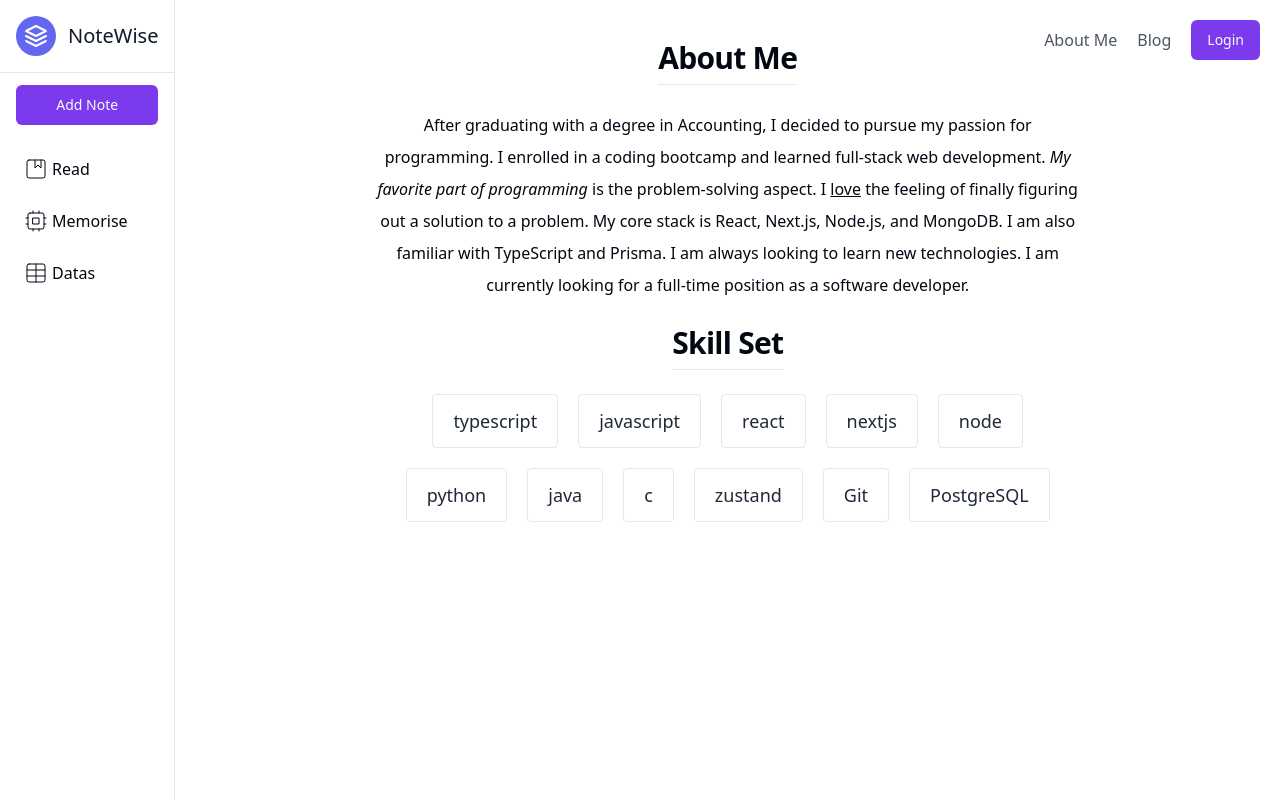
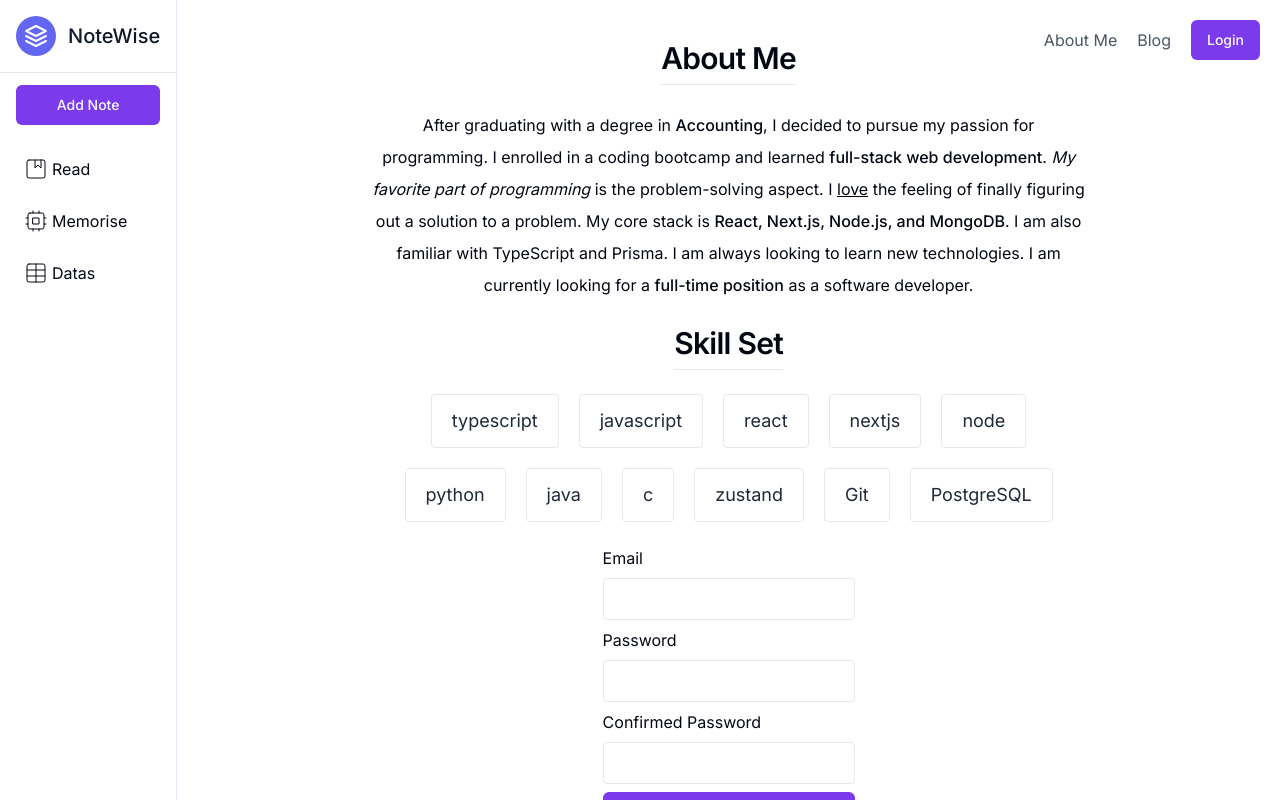
Before and after one commit to RunnningDogg/gallery, a Next.js app: page /about in a window 1280 px wide. Built offline with nearby package versions, Linux system fonts and the light colour scheme.

Commit message:
feature: add react hook form zod

```diff
--- a/src/app/about/page.tsx
+++ b/src/app/about/page.tsx
@@ -2,6 +2,7 @@
 import React from "react";
 import { motion } from "framer-motion";
 import toast, { Toaster } from "react-hot-toast";
+import ZodForm from "@/components/tony/learn/ZodForm";
 type Props = {};
 
 const skills = [
@@ -76,6 +77,8 @@ export default function AboutPage({}: Props) {
           </motion.li>
         ))}
       </ul>
+
+      <ZodForm />
     </div>
   );
 }
--- /dev/null
+++ b/src/app/api/hello/route.ts
@@ -0,0 +1,9 @@
+import { NextResponse } from "next/server";
+
+export async function GET(request: Request) {
+  return NextResponse.json({
+    // name: "gogo",
+    id: 10,
+    price: 10,
+  });
+}
--- a/src/app/cards/page.tsx
+++ b/src/app/cards/page.tsx
@@ -1,16 +1,45 @@
+"use client";
 import NormalCard from "@/components/tony/NormalCard";
 import { Button } from "@/components/ui/button";
 import { Check, X } from "lucide-react";
-import React from "react";
-
+import React, { useEffect } from "react";
+import { z } from "zod";
 type Props = {};
 
+const productSchema = z.object({
+  name: z.string(),
+  price: z.number().positive(),
+});
+
+type Product = z.infer<typeof productSchema>;
+
+const getPriceFromProduct = (product: Product) => {
+  return product.price;
+};
+
 export default function Page({}: Props) {
+  useEffect(() => {
+    const fetchData = async () => {
+      fetch("/api/hello")
+        .then((res) => res.json())
+        .then((data: Product) => {
+          const validateProduct = productSchema.safeParse(data);
+          if (!validateProduct.success) {
+            console.log(validateProduct.error);
+            return;
+          }
+          console.log(validateProduct.data.name.toUpperCase());
+        });
+    };
+    fetchData();
+  }, []);
+
   return (
     <div className="flex max-w-[1200px] flex-col items-center">
       <h2 className="pb-2 text-3xl font-semibold tracking-tight first:mt-0">
         Card Set
       </h2>
+
       <NormalCard />
 
       <div className="flex justify-between gap-3">
--- a/src/app/layout.tsx
+++ b/src/app/layout.tsx
@@ -17,6 +17,8 @@ export const metadata: Metadata = {
   title: "Create Next App",
   description: "Generated by create next app",
 };
+
+// console.log(fontSans.variable);
 
 export default function RootLayout({
   children,
--- a/src/components/tony/NormalCard.tsx
+++ b/src/components/tony/NormalCard.tsx
@@ -24,17 +24,12 @@ import {
 type Props = {};
 
 export default function NormalCard({}: Props) {
-  const tags = ["tech", "ai"];
-
-  const answer = "this is the answer";
-
   const [collapsible, setCollapsible] = useState(false);
 
   // 多卡片翻页
   const [currentIdx, setCurrentIdx] = useState(0);
-  const [slideDirection, setSlideDirection] = useState("left");
+  // const [slideDirection, setSlideDirection] = useState("left");
   const cardSets = [
-    // 这里是你的卡片数据
     {
       header: "cardset1 header1",
       content: `This is a card{currentIdx} Great work... It can be applied to entire
@@ -82,12 +77,12 @@ export default function NormalCard({}: Props) {
   const currentCard = cardSets[currentIdx];
 
   const nextSet = () => {
-    setSlideDirection("left");
+    // setSlideDirection("left");
     setCurrentIdx((prevIndex) => (prevIndex + 1) % cardSets.length);
   };
 
   const previousSet = () => {
-    setSlideDirection("right");
+    // setSlideDirection("right");
     setCurrentIdx(
       (prevIndex) => (prevIndex - 1 + cardSets.length) % cardSets.length,
     );
@@ -96,14 +91,14 @@ export default function NormalCard({}: Props) {
   return (
     <div className="flex max-w-4xl justify-center p-6">
       {/* left */}
-      <ArrowLeft
+      {/* <ArrowLeft
         onClick={previousSet}
         className="absolute left-[15rem] top-1/3 h-10 w-10 cursor-pointer text-violet-500 transition-all duration-150 hover:scale-110 hover:via-violet-700"
       />
       <ArrowRight
         onClick={nextSet}
         className="absolute right-[5rem] top-1/3 h-10 w-10 cursor-pointer text-violet-500 transition-all duration-150 hover:scale-110 hover:via-violet-700 "
-      />
+      /> */}
 
       {/* card */}
       <Card key={currentIdx} className="">
--- /dev/null
+++ b/src/components/tony/learn/ZodForm.tsx
@@ -0,0 +1,82 @@
+import { Button } from "@/components/ui/button";
+import { zodResolver } from "@hookform/resolvers/zod";
+import { Loader2 } from "lucide-react";
+import React from "react";
+import { useForm } from "react-hook-form";
+import toast, { Toaster } from "react-hot-toast";
+import { z } from "zod";
+
+type Props = {};
+
+const signUpSchema = z
+  .object({
+    email: z.string().email(),
+    password: z.string().min(10).max(100),
+    passwordConfirmation: z.string().min(10).max(100),
+  })
+  .refine((data) => data.password === data.passwordConfirmation, {
+    message: "Passwords don't match",
+    path: ["passwordConfirmation"],
+  });
+
+type TSignUpSchema = z.infer<typeof signUpSchema>;
+
+export default function ZodForm({}: Props) {
+  const {
+    register,
+    handleSubmit,
+    formState: { errors, isSubmitting },
+    reset,
+  } = useForm<TSignUpSchema>({
+    resolver: zodResolver(signUpSchema),
+  });
+
+  const onSubmit = async (data: TSignUpSchema) => {
+    console.log(data.email);
+    setTimeout(() => {
+      toast.success("Submit Success");
+      reset();
+    }, 2000);
+  };
+
+  // console.log(errors);
+
+  return (
+    <form onSubmit={handleSubmit(onSubmit)} className="flex flex-col gap-2">
+      <label htmlFor="email">Email</label>
+      <input
+        {...register("email")}
+        type="email"
+        id="email"
+        className="rounded border p-2 outline-none"
+      />
+      <label htmlFor="password">Password</label>
+      <input
+        {...register("password")}
+        type="password"
+        id="password"
+        className="rounded border p-2 outline-none"
+      />
+      {/* errors will return when field validation fails  */}
+      {errors.password && (
+        <span className="text-red-500">*{errors.password.message}</span>
+      )}
+
+      <label htmlFor="confirmedPassword">Confirmed Password</label>
+      <input
+        {...register("passwordConfirmation")}
+        type="password"
+        id="confirmedPassword"
+        className="rounded border p-2 outline-none"
+      />
+
+      <Button className="flex items-center gap-2">
+        {isSubmitting && (
+          <Loader2 className="h-4 w-4 animate-spin text-violet-500" />
+        )}
+        Submit
+      </Button>
+      <Toaster />
+    </form>
+  );
+}
--- a/tailwind.config.ts
+++ b/tailwind.config.ts
@@ -1,4 +1,5 @@
 /** @type {import('tailwindcss').Config} */
+const { fontFamily } = require("tailwindcss/defaultTheme");
 module.exports = {
   darkMode: ["class"],
   content: [
@@ -16,6 +17,9 @@ module.exports = {
       },
     },
     extend: {
+      fontFamily: {
+        sans: ["var(--font-sans)", ...fontFamily.sans],
+      },
       colors: {
         border: "hsl(var(--border))",
         input: "hsl(var(--input))",
```
